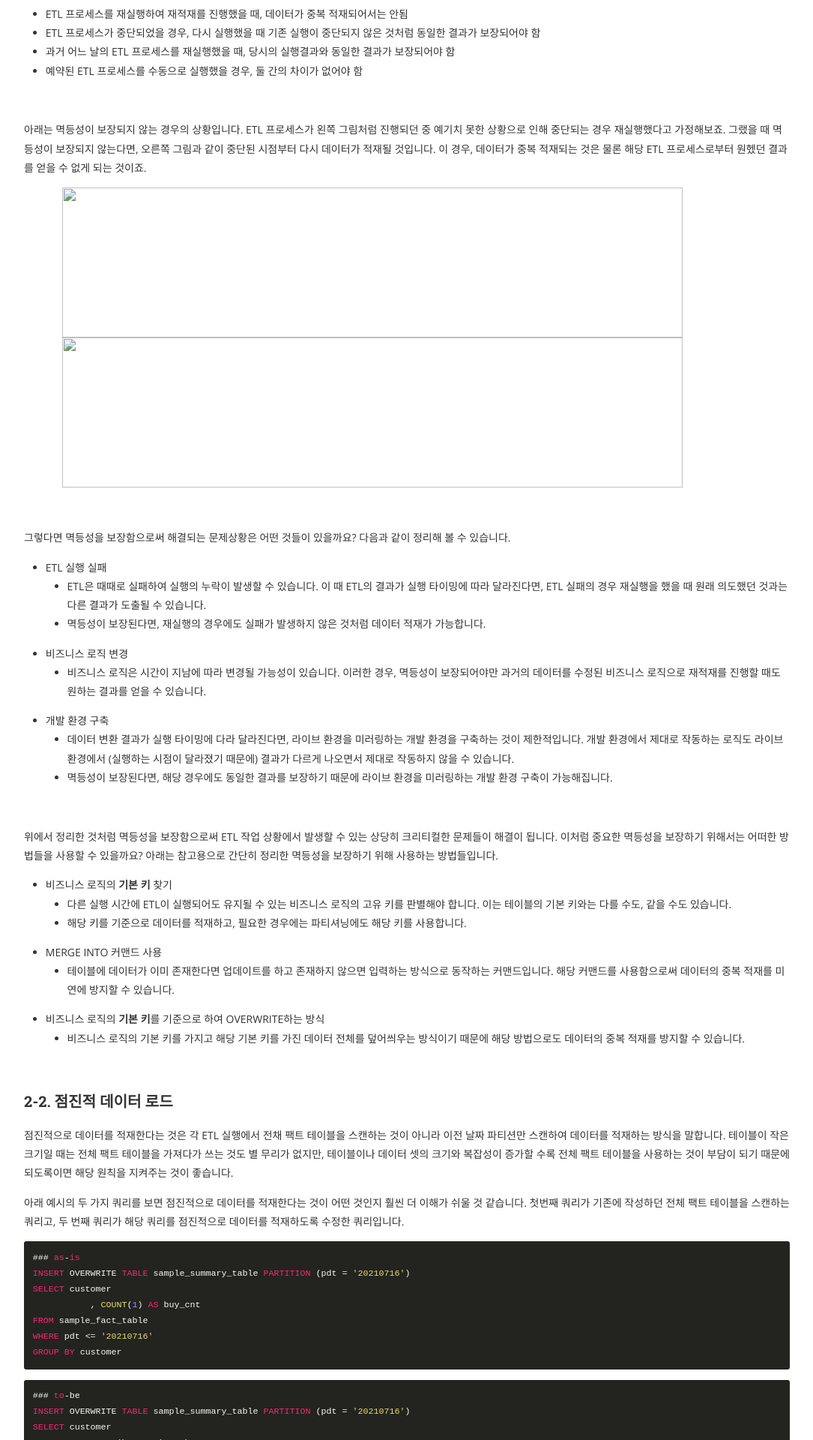
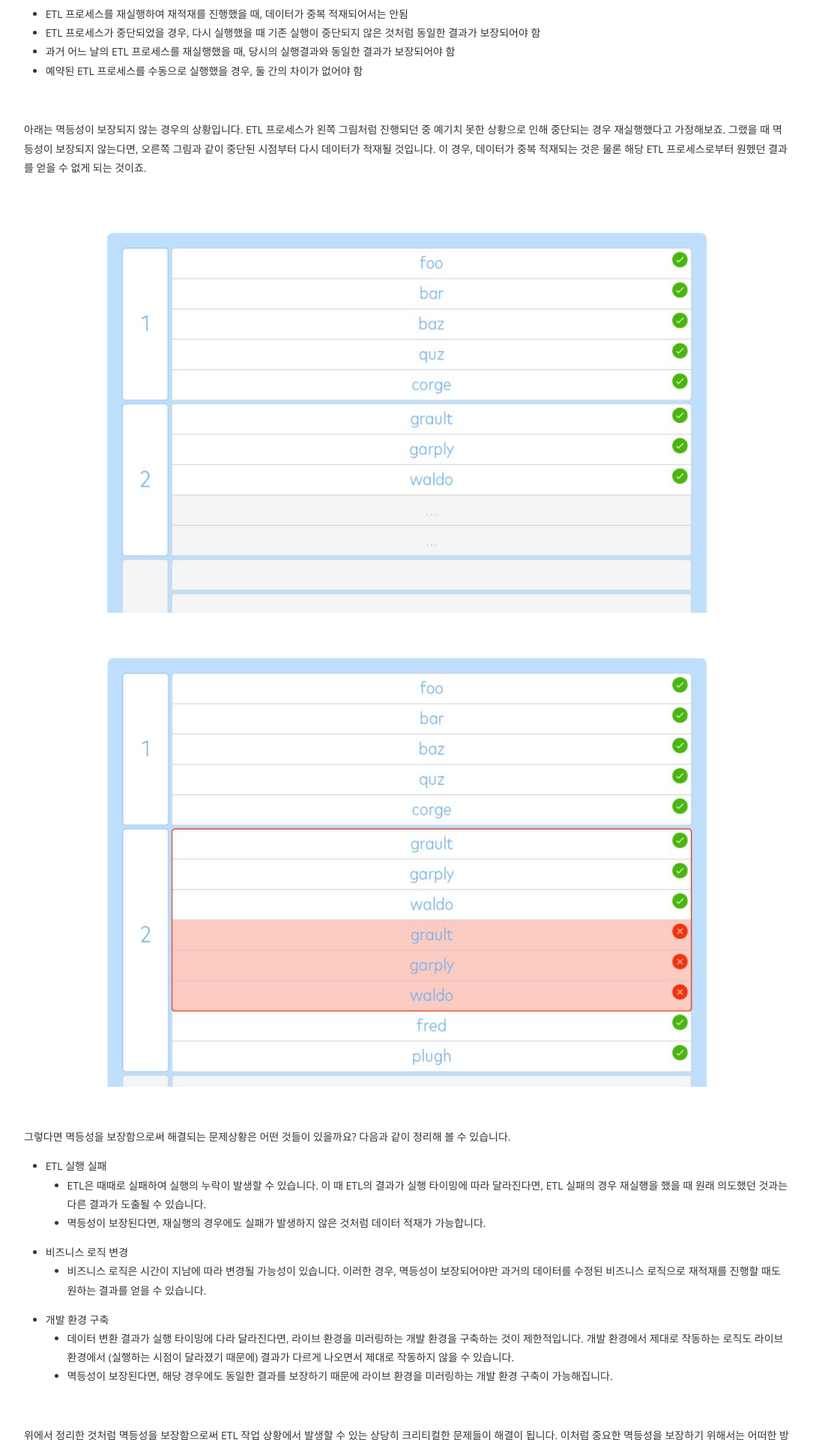
Before and after one commit to kurossncsoft/kurossncsoft.github.io, a Jekyll site: the page built from _posts/2021-07-21-etl_principles.md, in a window 1280 px wide. Shown: the part 3417-5337 px from the top of the page at 75% size, without its empty margins (97-1182 px from the left). Built offline with Jekyll 4.4.1, drawn with Linux system fonts in a browser that asks for light colours; nearby versions of some CDN libraries; comment, search, counter and statistics services are not loaded.

Commit message:
resize image

```diff
--- a/_posts/2021-07-21-etl_principles.md
+++ b/_posts/2021-07-21-etl_principles.md
@@ -78,8 +78,8 @@ ETL은 총 세 단계로 이루어져있습니다. 바로 추출(**E**xtract),
 
 아래는 멱등성이 보장되지 않는 경우의 상황입니다. ETL 프로세스가 왼쪽 그림처럼 진행되던 중 예기치 못한 상황으로 인해 중단되는 경우 재실행했다고 가정해보죠. 그랬을 때 멱등성이 보장되지 않는다면, 오른쪽 그림과 같이 중단된 시점부터 다시 데이터가 적재될 것입니다. 이 경우, 데이터가 중복 적재되는 것은 물론 해당 ETL 프로세스로부터 원헸던 결과를 얻을 수 없게 되는 것이죠.
 
-<img src="..\assets\works\etl_principles\example1.png" width="300px" height="200px">
-<img src="..\assets\works\etl_principles\example2.png" width="300px" height="200px">
+<img src="/assets/works/etl_principles/example1.png" width="48%">
+<img src="/assets/works/etl_principles/example2.png" width="48%">
 
 <br />
 
```
